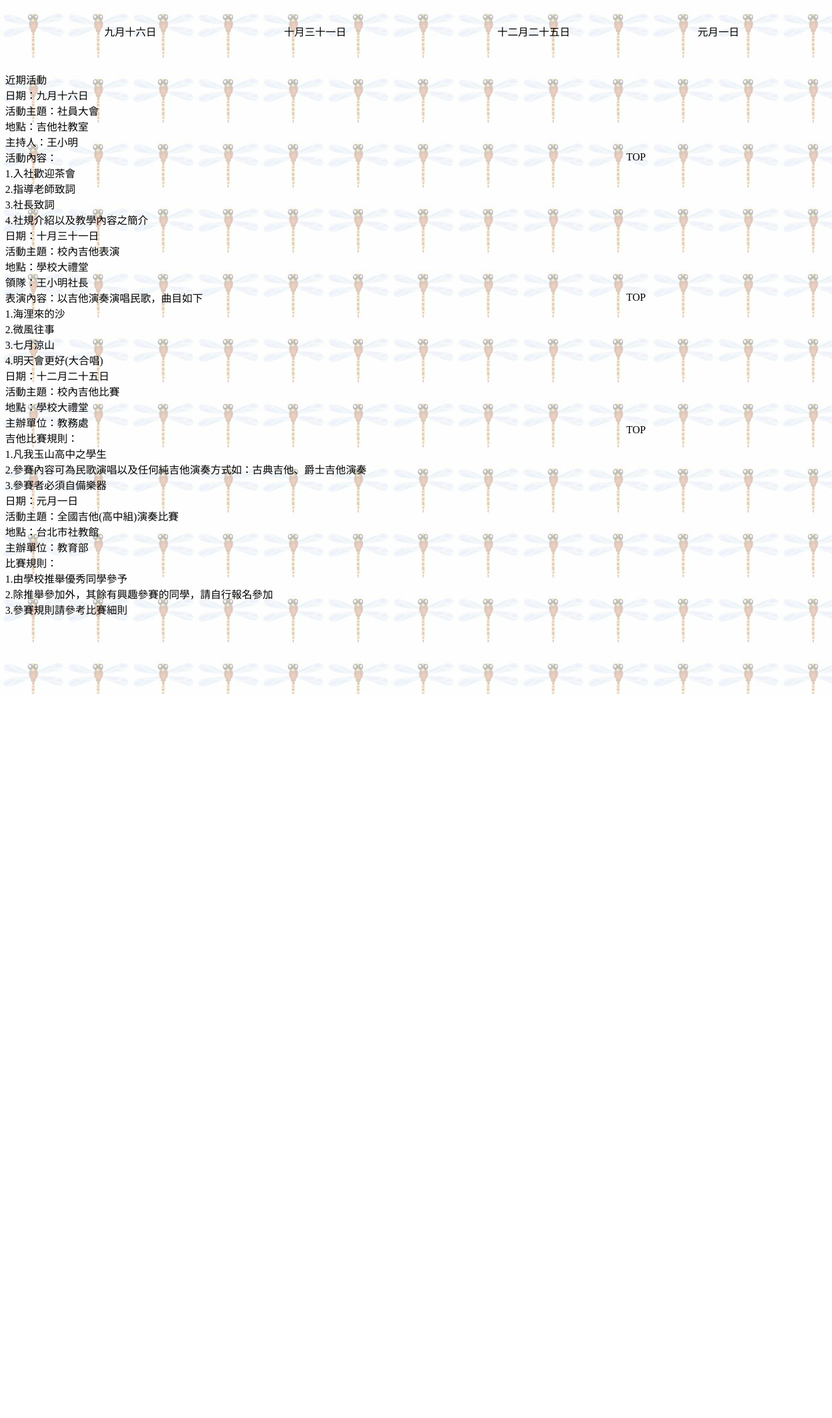
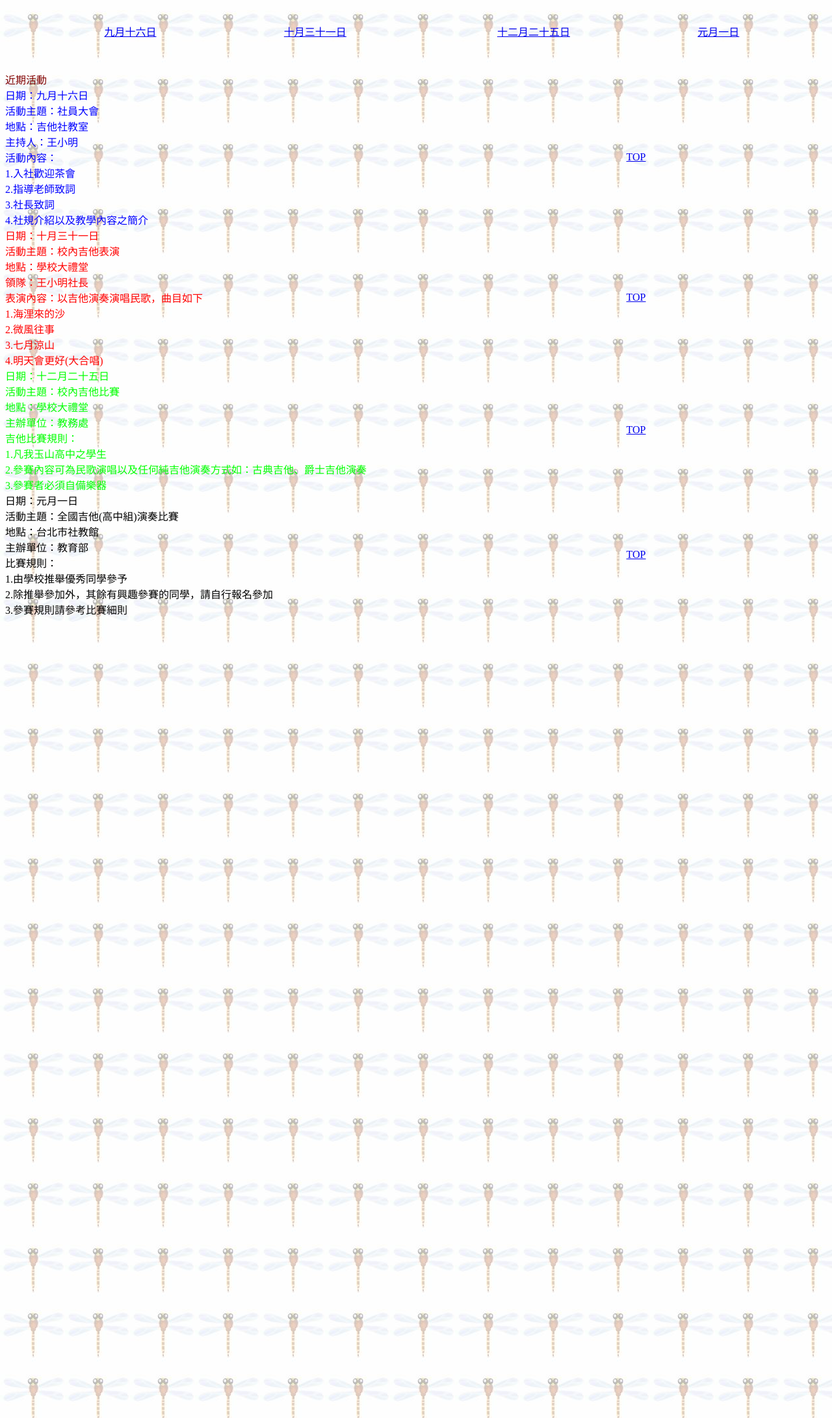
Before and after one commit to chang180/Cquiz01, a plain HTML site: page guitar_event.html in a window 1280 px wide. Shown: the part 100-2283 px from the top of the page at 65% size. Before the commit the page ends 1168 px from the top, so only its background shows below. Drawn offline with Linux system fonts and the light colour scheme.

Commit message:
First training finished

```diff
--- a/guitar_event.html
+++ b/guitar_event.html
@@ -15,16 +15,18 @@ body {
 }
 .置中 {
 	text-align: center;
-	font-family: "標楷體";
 }
 .置中 {
 	text-align: center;
+}
+.表格標 {
+	font-size: 16px;
 }
 </style>
 </head>
 
 <body>
-<p class="標楷18紅">吉他社近期活動公告</p>
+<p class="標楷18紅" id="m1">吉他社近期活動公告</p>
 <table width="90%" border="0" align="center" cellpadding="0" cellspacing="0">
   <tr class="置中">
     <td><a href="index.html" target="_top">回社團介紹首頁</a></td>
@@ -35,20 +37,20 @@ body {
 <p>&nbsp;</p>
 <table width="90%" border="0" align="center" cellpadding="0" cellspacing="0">
   <tr class="置中">
-    <td>九月十六日</td>
-    <td>十月三十一日</td>
-    <td>十二月二十五日</td>
-    <td>元月一日</td>
+    <td><a href="#0916">九月十六日</a></td>
+    <td><a href="#1031">十月三十一日</a></td>
+    <td><a href="#1225">十二月二十五日</a></td>
+    <td><a href="#0101">元月一日</a></td>
   </tr>
 </table>
 <p>&nbsp;</p>
 <table width="90%" border="0" cellspacing="0" cellpadding="0">
   <tr>
-    <td width="84%">近期活動</td>
+    <td width="84%" class="表格標"><span style="color: #800000; font-size: 16px; font-family: '標楷體';">近期活動</span></td>
     <td width="16%">&nbsp;</td>
   </tr>
   <tr>
-    <td>日期：九月十六日<br />
+    <td class="表格標"><span id="0916" style="color: #0000ff; font-family: '標楷體';">日期：九月十六日<br />
       活動主題：社員大會<br />
       地點：吉他社教室<br />
       主持人：王小明<br />
@@ -56,44 +58,81 @@ body {
       1.入社歡迎茶會<br />
       2.指導老師致詞<br />
       3.社長致詞<br />
-    4.社規介紹以及教學內容之簡介</td>
-    <td>TOP</td>
+    4.社規介紹以及教學內容之簡介</span></td>
+    <td><a href="#m1">TOP</a></td>
   </tr>
   <tr>
-    <td>日期：十月三十一日<br />
-      活動主題：校內吉他表演<br />
+    <td class="表格標"><span id="1031" style="color: #ff0000; font-family: '標楷體';">日期：十月三十一日<br />
+      活<span style="">動主題：校內吉他表演<br />
       地點：學校大禮堂<br />
       領隊：王小明社長<br />
       表演內容：以吉他演奏演唱民歌，曲目如下<br />
       1.海浬來的沙<br />
       2.微風往事<br />
       3.七月涼山<br />
-    4.明天會更好(大合唱)<br /></td>
-    <td>TOP</td>
+    4.明天會更好(大合唱)</span></span><br /></td>
+    <td><a href="#m1">TOP</a></td>
   </tr>
   <tr>
-    <td>日期：十二月二十五日<br />
+    <td class="表格標"><span id="1225" style="color: #00ff00; font-family: '標楷體';">日期：十二月二十五日<br />
       活動主題：校內吉他比賽<br />
       地點：學校大禮堂<br />
       主辦單位：教務處<br />
       吉他比賽規則：<br />
       1.凡我玉山高中之學生<br />
       2.參賽內容可為民歌演唱以及任何純吉他演奏方式如：古典吉他、爵士吉他演奏<br />
-    3.參賽者必須自備樂器</td>
-    <td>TOP</td>
+    3.參賽者必須自備樂器</span></td>
+    <td><a href="#m1">TOP</a></td>
   </tr>
   <tr>
-    <td>日期：元月一日<br />
+    <td class="表格標"><span id="0101" style="color: #000000; font-family: '標楷體';">日期：元月一日<br />
       活動主題：全國吉他(高中組)演奏比賽<br />
       地點：台北市社教館<br />
       主辦單位：教育部<br />
       比賽規則：<br />
       1.由學校推舉優秀同學參予<br />
       2.除推舉參加外，其餘有興趣參賽的同學，請自行報名參加<br />
-    3.參賽規則請參考比賽細則</td>
-    <td>&nbsp;</td>
+    3.參賽規則請參考比賽細則</span></td>
+    <td><a href="#m1">TOP</a></td>
   </tr>
 </table>
+<p>&nbsp;</p>
+<p>&nbsp;</p>
+<p>&nbsp;</p>
+<p>&nbsp;</p>
+<p>&nbsp;</p>
+<p>&nbsp;</p>
+<p>&nbsp;</p>
+<p>&nbsp;</p>
+<p>&nbsp;</p>
+<p>&nbsp;</p>
+<p>&nbsp;</p>
+<p>&nbsp;</p>
+<p>&nbsp;</p>
+<p>&nbsp;</p>
+<p>&nbsp;</p>
+<p>&nbsp;</p>
+<p>&nbsp;</p>
+<p>&nbsp;</p>
+<p>&nbsp;</p>
+<p>&nbsp;</p>
+<p>&nbsp;</p>
+<p>&nbsp;</p>
+<p>&nbsp;</p>
+<p>&nbsp;</p>
+<p>&nbsp;</p>
+<p>&nbsp;</p>
+<p>&nbsp;</p>
+<p>&nbsp;</p>
+<p>&nbsp;</p>
+<p>&nbsp;</p>
+<p>&nbsp;</p>
+<p>&nbsp;</p>
+<p>&nbsp;</p>
+<p>&nbsp;</p>
+<p>&nbsp;</p>
+<p>&nbsp;</p>
+<p>&nbsp;</p>
 <p>&nbsp;</p>
 <p>&nbsp;</p>
 <p>&nbsp;</p>
```
Also changed, not shown: guitar_history.html (+0 -2 lines), guitar_learning.html (+24 -5 lines), index.html (+1 -1 lines), 2 other files.
